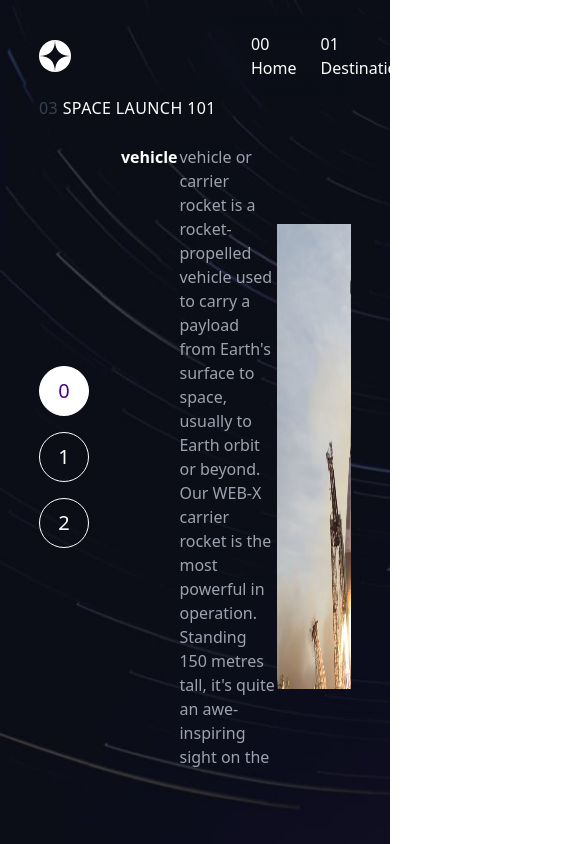
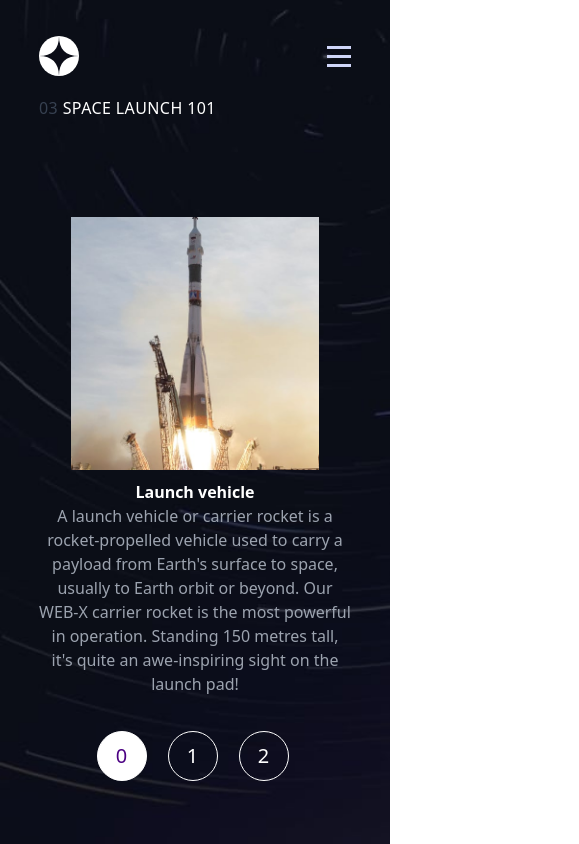
Before and after one commit to kleuberA/spacetourismwebsite, a React (Vite) app: page /technology in a window 390 px wide. Shown: the whole page, 579 px wide, since content can reach past the window. Built offline with nearby package versions, Linux system fonts and the light colour scheme.

Commit message:
Adicionado responsividade

```diff
--- a/src/App.css
+++ b/src/App.css
@@ -2,6 +2,7 @@
     background: url('./assets/home/background-home-desktop.jpg');
     background-repeat: no-repeat;
     background-size: cover;
+    overflow: hidden;
 }
 .destination{
     background: url('./assets/destination/background-destination-desktop.jpg');
@@ -29,6 +30,7 @@
     width: 80%;
     margin: 20px auto;
     overflow: hidden;
+    flex-direction: row;
   }
   .slide-items {
     display: flex;
@@ -90,3 +92,115 @@
     background: white;
     color: indigo;
   }
+.slideItemTechnology{
+  width: 100%;
+}
+
+
+@media screen and (max-width: 640px) {
+  .home{
+    background: url('./assets/home/background-home-mobile.jpg');
+    background-repeat: no-repeat;
+    background-size: cover;
+  }
+  .destination{
+    background: url('./assets/destination/background-destination-mobile.jpg');
+    background-repeat: no-repeat;
+    background-size: cover;
+  }
+  .crew{
+    background: url('./assets/crew/background-crew-mobile.jpg');
+    background-repeat: no-repeat;
+    background-size: cover;
+  }
+  .technology{
+    background: url('./assets/technology/background-technology-mobile.jpg');
+    background-repeat: no-repeat;
+    background-size: cover;
+  }
+  .item {
+    flex-basis: 100%;
+    height: 75vh;
+    vertical-align: top;
+    font-weight: bold;
+    display: flex;
+    justify-content: center;
+    align-items: center;
+    flex-grow: 1;
+    flex-shrink: 0;
+    flex-direction: column-reverse;
+    gap: 10px;
+  }
+  .indicators {
+    display: flex;
+    list-style: none;
+    margin-top: 10px;
+    justify-content: center;
+  }
+  .slideTechnology{
+    display: flex;
+    width: 80%;
+    margin: 20px auto;
+    overflow: hidden;
+    flex-direction: column-reverse;
+  }
+  .indicatorsTechnology {
+    flex-direction: row;
+  }
+  .slideItemTechnology{
+    height: 70vh;
+  }
+}
+@media screen and (min-width: 640px) and (max-width: 1000px) {
+  .home{
+    background: url('./assets/home/background-home-tablet.jpg');
+    background-repeat: no-repeat;
+    background-size: cover;
+  }
+  .destination{
+    background: url('./assets/destination/background-destination-tablet.jpg');
+    background-repeat: no-repeat;
+    background-size: cover;
+  }
+  .crew{
+    background: url('./assets/crew/background-crew-tablet.jpg');
+    background-repeat: no-repeat;
+    background-size: cover;
+  }
+  .technology{
+    background: url('./assets/technology/background-technology-tablet.jpg');
+    background-repeat: no-repeat;
+    background-size: cover;
+  }
+  .item {
+    flex-basis: 100%;
+    height: 75vh;
+    vertical-align: top;
+    font-weight: bold;
+    display: flex;
+    justify-content: center;
+    align-items: center;
+    flex-grow: 1;
+    flex-shrink: 0;
+    flex-direction: column-reverse;
+  }
+  .indicators {
+    display: flex;
+    list-style: none;
+    margin-top: 10px;
+    justify-content: center;
+  }
+  .slideTechnology{
+    display: flex;
+    width: 80%;
+    margin: 20px auto;
+    overflow: hidden;
+    flex-direction: column-reverse;
+  }
+  .slideItemTechnology{
+    height: 70vh;
+  }
+  .indicatorsTechnology {
+    flex-direction: row;
+  }
+}
--- a/src/Pages/Home.tsx
+++ b/src/Pages/Home.tsx
@@ -1,22 +1,21 @@
-import NavList from "../components/Navbar";
 import Navbar from "../components/Navbar";
 
 const Home = () =>{
     return(
-        <div className="home">
+        <div className="home h-screen w-full">
             <Navbar/>
-            <div className="flex lg:flex-row w-4/5 m-auto pt-6 h-[87vh]">
-                <div className="w-2/4 flex items-start flex-col justify-center gap-5">
-                    <span className="uppercase text-white w-full">So, you want to travel to</span>
-                    <h1 className="uppercase lg:text-8xl text-white w-full">Space</h1>
-                    <span className="text-white w-[75%] justify-start text-justify opacity-80">Let’s face it; if you want to go to space,
+            <div className="flex flex-col lg:flex-row w-4/5 m-auto lg:pt-6 lg:h-[87vh] lg:gap-0 gap-6 z-0">
+                <div className="lg:w-2/4 flex items-start lg:text-start flex-col justify-center lg:gap-5 gap-6">
+                    <span className="uppercase text-white text-center w-full lg:text-start text-xl">So, you want to travel to</span>
+                    <h1 className="uppercase text-6xl text-center lg:text-start lg:text-8xl text-white sm:w-4/5 md:w-full w-full md:text-center md:text-8xl lg:w-full">Space</h1>
+                    <span className="text-white lg:w-[75%] justify-start  text-center lg:text-justify opacity-80">Let’s face it; if you want to go to space,
                         you might as well genuinely go to outer space
                         and not hover kind of on the edge of it.
                         Well sit back, and relax because we’ll give
                         you a truly out of this world experience!
                     </span>
                 </div>
-                <div className="w-2/4 flex justify-center items-center">
+                <div className="lg:w-2/4 flex justify-center items-center">
                     <button className="w-52 h-52 uppercase bg-white rounded-full text-2xl">Explore</button>
                 </div>
             </div>
--- a/src/Pages/Technology.tsx
+++ b/src/Pages/Technology.tsx
@@ -1,4 +1,3 @@
-
 import Vehicle from '../assets/technology/image-launch-vehicle-portrait.jpg';
 import Capsule from '../assets/technology/image-space-capsule-portrait.jpg';
 import Spaceport from '../assets/technology/image-spaceport-portrait.jpg';
@@ -21,9 +20,11 @@ const Technology = () =>{
     };
 
     const { selected } = select;
-    const style = select.selected >= 1
-        ? { transform: `translateX(-${selected * 1146.8}px)` }
-        : {};
+    let largura = window.screen.width;
+
+    let calculoPxTransform = (74 * largura) / 100;
+
+    let style = select.selected >= 1 ? { transform: `translateX(-${selected * calculoPxTransform}px)` } : {};
 
     const renderIndicator = []
     for(let i=0; i < 3; i++) {
@@ -39,23 +40,23 @@ const Technology = () =>{
                 <span className="text-gray-700">03 </span>
                 Space launch 101
             </h1>
-            <div className="slideTechnology gap-8">
-                <ul onClick={handleClick} className="indicatorsTechnology flex flex-col gap-4 justify-center w-[50px]">
+            <div className="slideTechnology lg:gap-8">
+                <ul onClick={handleClick} className="indicatorsTechnology flex flex-col gap-4 justify-center lg:w-[50px]">
                     {renderIndicator}
                 </ul>
-                <div className="slide-items" style={style}>
+                <div className="slide-items slideItemTechnology" style={style}>
                 {dataElements.technology.map((element, key) =>{
                         key == 0 ? imageUrl = Vehicle : undefined;
                         key == 1 ? imageUrl = Capsule : undefined;
                         key == 2 ? imageUrl = Spaceport : undefined;
                         return(
                             <div className="item" key={key}>
-                                <div className="w-2/4 flex lg:flex-col lg:gap-6">
+                                <div className="lg:w-2/4 w-full text-center lg:text-start flex flex-col lg:flex-col lg:gap-6">
                                     <h1 className="lg:text-6xl text-white">{element.name}</h1>
                                     <h3 className="lg:text-xl text-gray-400 font-light">{element.description}</h3>
                                 </div>
-                                <div className="w-2/4">
-                                    <img className="h-[55vh]" src={imageUrl} alt="" />
+                                <div className="lg:w-2/4">
+                                    <img className="h-[30vh] md:h-[40vh] lg:h-[50vh]" src={imageUrl} alt="" />
                                 </div>
                             </div>
                         )
--- a/src/components/Navbar.tsx
+++ b/src/components/Navbar.tsx
@@ -1,5 +1,7 @@
 import Logo from '../assets/shared/logo.svg';
 import { Link, NavLink } from "react-router-dom";
+import IconMenu from '../assets/shared/icon-hamburger.svg';
+import IconClose from '../assets/shared/icon-close.svg';
 
 const Navbar = () =>{
     let activeStyle = {
@@ -9,17 +11,30 @@ const Navbar = () =>{
         borderBottomWidth: '2px',
         borderColor: 'white',
     };
+    const handleMenu = () =>{
+        let menu = document.querySelector('#menu');
+        menu?.classList.remove('hidden');
+        menu?.classList.remove('translate-x-[300%]');
+    }
+    const handleClose = () =>{
+        let menu = document.querySelector('#menu');
+        menu?.classList.add('hidden');
+        menu?.classList.add('translate-x-[300%]');
+    }
 
     return(
-        <div>
+        <div className='z-10'>
             <div className="flex m-auto w-4/5 justify-between pt-4">
                 <div className='w-10  flex items-center'>
                     <Link to="/"><img src={Logo} alt="" /></Link>
                 </div>
                 <div className='w-2/4 relative flex items-center h-20 z-10'>
-                    <hr className='absolute lg:h-[1px] lg:w-[95%] lg:-right-6 opacity-30'/>
+                    <hr className='absolute lg:h-[1px] lg:w-[95%] lg:-right-6 opacity-30 md:hidden lg:block'/>
                 </div>
-                <div className="itemsNavbar w-2/4 px-14 backdrop-blur-md">
+                <div className='lg:hidden md:flex sm:flex flex flex-row justify-center items-center' onClick={handleMenu}>
+                    <img src={IconMenu} alt="" />
+                </div>
+                <div className="itemsNavbar w-2/4 px-14 backdrop-blur-md md:hidden sm:hidden lg:block hidden">
                     <ul className="flex lg:flex-row text-white gap-6 items-center h-20 justify-between">
                         <NavLink
                             to="/"
@@ -44,33 +59,34 @@ const Navbar = () =>{
                     </ul>
                 </div>
             </div>
+            <div id="menu" className='bg-[#ffffff19] backdrop-blur-lg w-[70%] h-[80vh] hidden translate-x-[300%] z-10 lg:hidden float-right absolute right-0 top-[15%]'>
+                    <ul className="flex flex-col lg:flex-row text-white gap-6 items-center h-20 justify-between">
+                        <div className='flex w-full justify-end pr-3 pt-3 cursor-pointer' onClick={handleClose}>
+                            <img src={IconClose} alt="" />
+                        </div>
+                        <NavLink
+                            to="/"
+                            style={({ isActive }) => isActive ? activeStyle : undefined}>
+                            00 Home
+                        </NavLink>
+                        <NavLink
+                            to="/destination"
+                            style={({ isActive }) => isActive ? activeStyle : undefined}>
+                            01 Destination
+                        </NavLink>
+                        <NavLink
+                            to="/crew"
+                            style={({ isActive }) => isActive ? activeStyle : undefined}>
+                            02 Crew
+                        </NavLink>
+                        <NavLink
+                            to="/technology"
+                            style={({ isActive }) => isActive ? activeStyle : undefined}>
+                            03 Technology
+                        </NavLink>
+                    </ul>
+                </div>
         </div>
     )
 }
-
-
-// function NavList() {
-  // This styling will be applied to a <NavLink> when the
-  // route that it links to is currently selected.
-
-
-// return (
-//     <nav>
-//         <ul>
-//             <li>
-
-//             </li>
-//             <li>
-//             <NavLink
-//                 to="/destination"
-//                 className={({ isActive }) => isActive ? activeClassName : undefined}
-//             >
-//                 Destination
-//             </NavLink>
-//             </li>
-//         </ul>
-//     </nav>
-// );
-// }
-// export default NavList
 export default Navbar;
```
Also changed, not shown: src/Pages/Crew.tsx (+10 -11 lines), src/Pages/Destination.tsx (+4 -4 lines), src/components/Destinations.tsx (+6 -6 lines).
